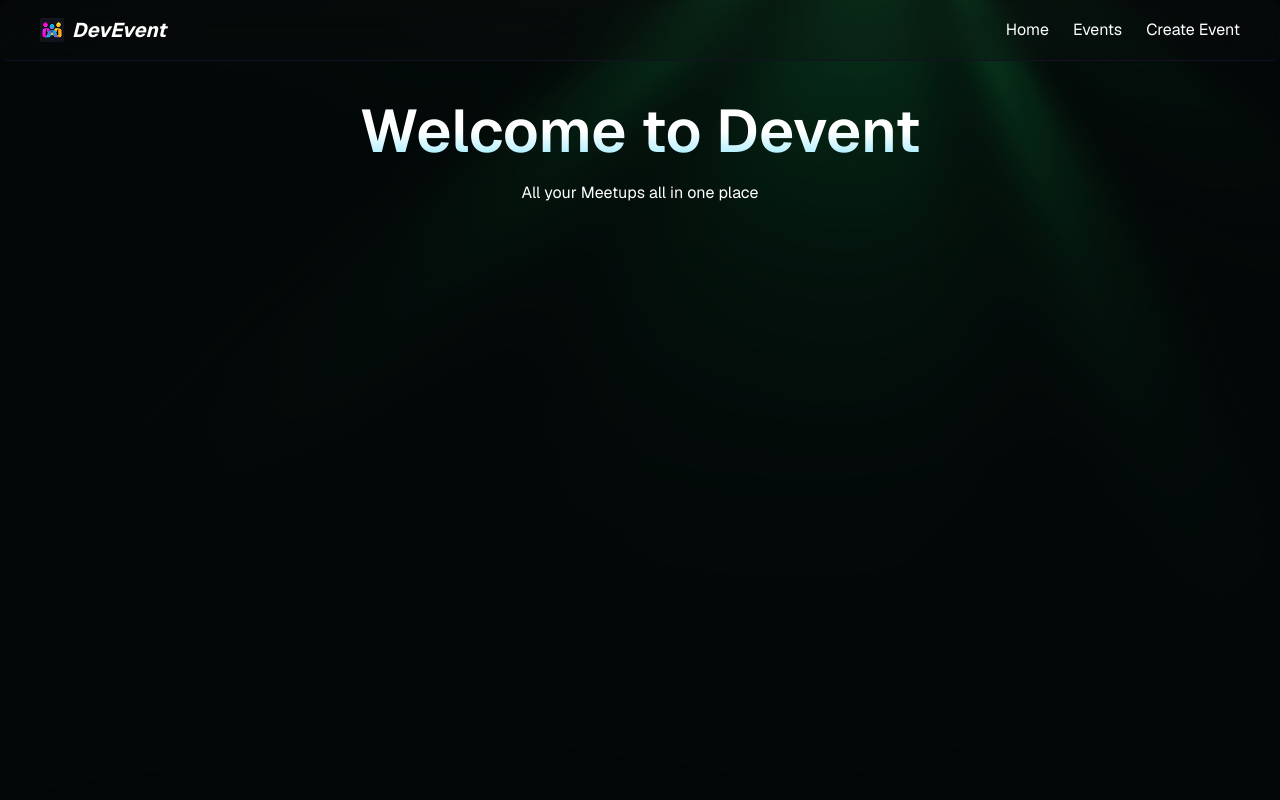
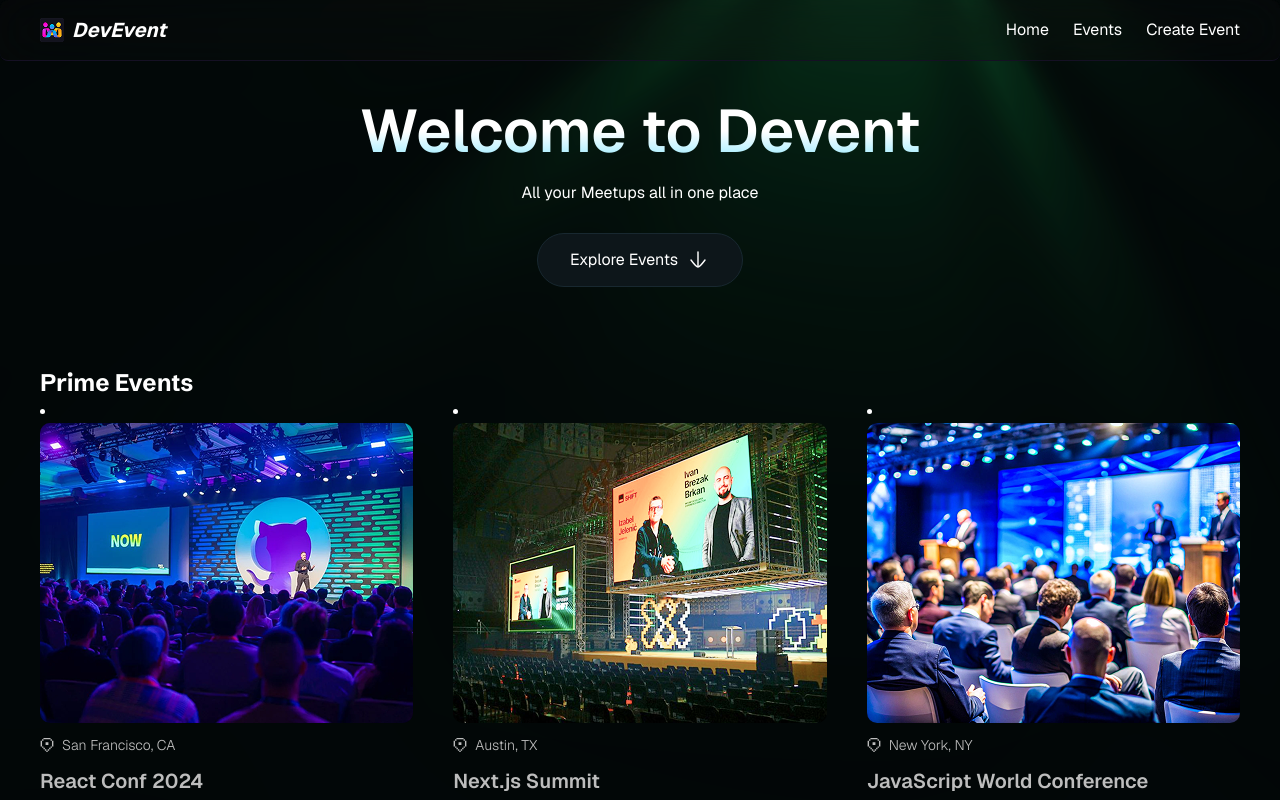
Before and after one commit to Josekariz/devent, a Next.js app: page / in a window 1280 px wide. Shown: the top 800 px of the page. Built offline with nearby package versions, Linux system fonts and the light colour scheme; a web font is replaced by a local one.

Commit message:
add event listing to main page with EventCard component

```diff
--- a/app/page.tsx
+++ b/app/page.tsx
@@ -1,8 +1,23 @@
+import EventCard from "@/components/EventCard";
+import ExplorerBtn from "@/components/ExplorerBtn";
+import { events } from "@/lib/constants";
+
 const page = () => {
   return (
     <section>
       <h1 className="text-center">Welcome to Devent</h1>
       <p className="text-center mt-5">All your Meetups all in one place</p>
+      <ExplorerBtn />
+      <div className="mt-20">
+        <h3 className="events">Prime Events </h3>
+        <ul className="events">
+          {events.map((event) => (
+            <li key={event.title}>
+              <EventCard {...event} />
+            </li>
+          ))}
+        </ul>
+      </div>
     </section>
   );
 };
```
